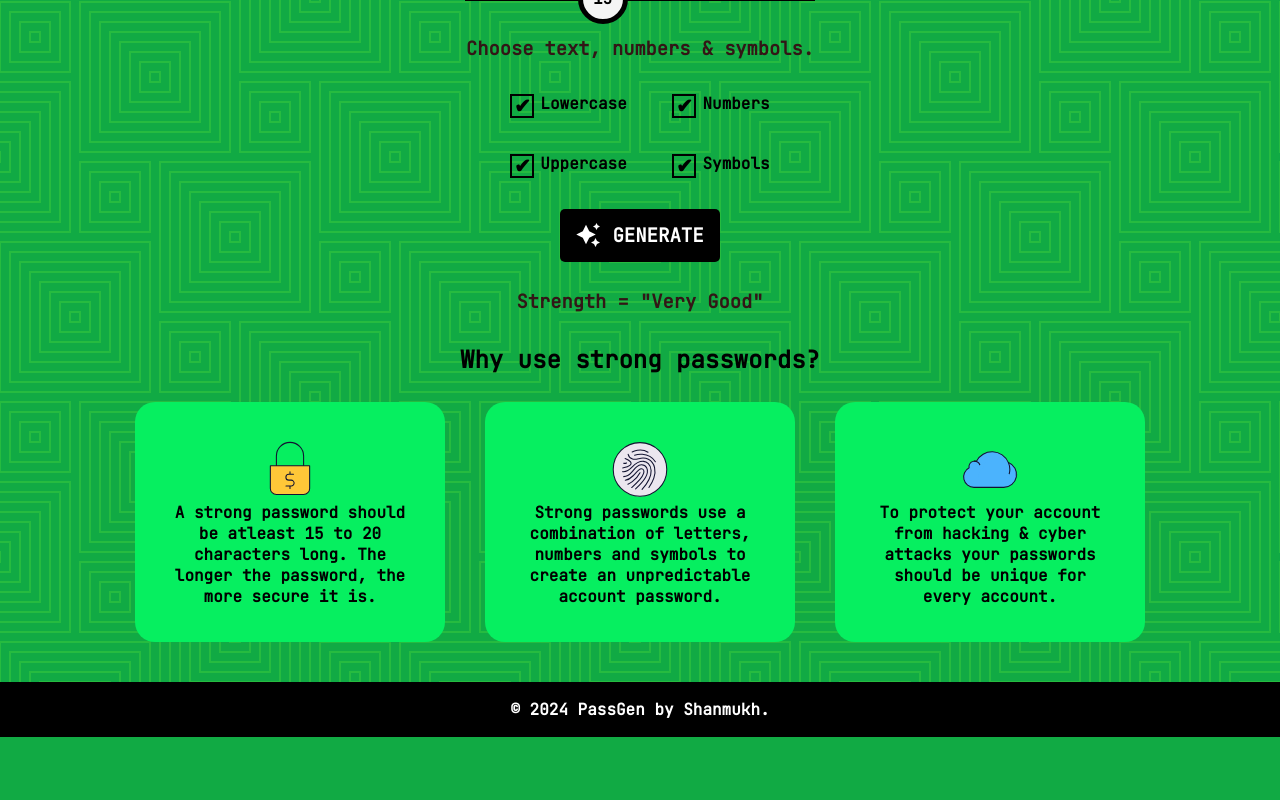
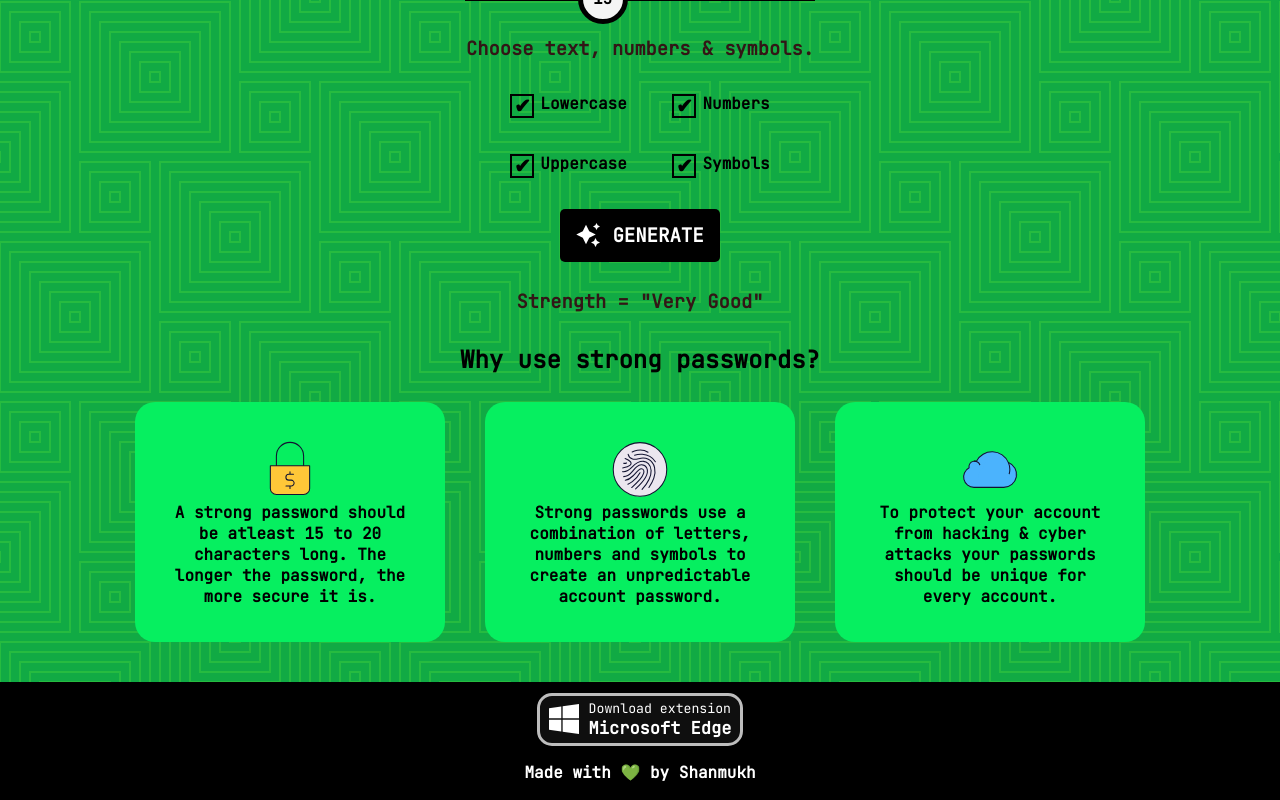
Before and after one commit to Shanmukh025/PassGen, a React (Vite) app: page / in a window 1280 px wide. Shown: the part 398-1198 px from the top of the page. Before the commit the page ends 1135 px from the top, so only its background shows below. Built offline with nearby package versions, Linux system fonts and the light colour scheme.

Commit message:
added button

```diff
--- a/src/App.css
+++ b/src/App.css
@@ -7,21 +7,21 @@
   }
 } */
 
-*{
-  font-family: 'JetBrains Mono', monospace;
+* {
+  font-family: "JetBrains Mono", monospace;
 }
 
 :root {
   font-weight: 800;
 }
 
-h1{
+h1 {
   font-weight: bold;
   font-size: 40px;
   color: rgb(45, 13, 141);
 }
 
-a{
+a {
   text-decoration: none;
   color: black;
 }
@@ -40,8 +40,8 @@ nav {
   padding: 15px;
   color: white;
   background-color: black;
-  justify-content:space-between;
-  font-family: 'JetBrains Mono', monospace;
+  justify-content: space-between;
+  font-family: "JetBrains Mono", monospace;
   font-size: 25px;
   font-weight: 1000;
 }
@@ -56,28 +56,28 @@ nav span {
   font-size: 0.6em;
   margin-bottom: -10px;
   margin-left: 8px;
-  color:#11aa44;
+  color: #11aa44;
 }
 
-.nav-logo{
+.nav-logo {
   display: flex;
   align-items: center;
 }
-.nav-buttons{
+.nav-buttons {
   display: flex;
   justify-content: center;
   align-items: center;
   gap: 1rem;
 }
-.nav-buttons button{
-  padding: .6rem 1rem;
+.nav-buttons button {
+  padding: 0.6rem 1rem;
   font-size: 16px;
   font-weight: 700;
   border-radius: 5px;
   border: none;
   cursor: pointer;
 }
-.heading{
+.heading {
   margin-top: 30px;
   font-size: 20px;
   text-align: center;
@@ -130,15 +130,23 @@ footer {
   }
 }
 
-@media (max-width: 500px){
-  .nav-buttons button{
-    padding: .2rem 0.6rem;
+@media (max-width: 500px) {
+  .nav-buttons button {
+    padding: 0.2rem 0.6rem;
   }
-  .nav-buttons{
+  .nav-buttons {
     gap: 0.5rem;
   }
   nav span {
     font-size: 0px;
+  }
+}
+
+@media (max-width: 767px) {
+  .appstore-button,
+  .button-text {
+      display: block;
+      margin: 0;
   }
 }
 
@@ -156,7 +164,7 @@ footer {
   border-radius: 20px;
 }
 
-.copybtn{
+.copybtn {
   padding: 5px;
   border-radius: 5px;
   background-color: #30b15b;
@@ -165,7 +173,7 @@ footer {
   cursor: pointer;
 }
 
-.genbtn{
+.genbtn {
   padding: 10px;
   border-radius: 5px;
   background-color: blueviolet;
@@ -175,11 +183,11 @@ footer {
   cursor: pointer;
 }
 
-h4{
+h4 {
   color: rgb(60, 49, 49);
 }
 
-.selection{
+.selection {
   /* border: 2px solid blueviolet; */
   display: grid;
   grid-template-columns: auto auto;
@@ -189,7 +197,7 @@ h4{
   height: 60px;
   gap: 5px;
 }
-.selection1{
+.selection1 {
   /* border: 2px solid blueviolet; */
   display: flex;
   justify-content: center;
@@ -197,7 +205,7 @@ h4{
   width: 220px;
   height: 50px;
 }
-.selectionx{
+.selectionx {
   /* border: 2px solid blueviolet; */
   display: flex;
   justify-content: center;
@@ -206,7 +214,7 @@ h4{
   width: 350px;
   height: 50px;
 }
-.selectiony{
+.selectiony {
   /* border: 2px solid blueviolet; */
   display: flex;
   justify-content: center;
@@ -215,11 +223,11 @@ color: black;
   width: 390px;
   height: 10px;
 }
-.gap{
+.gap {
   /* border: 2px solid blueviolet; */
   height: 15px;
 }
-.selectionrange{
+.selectionrange {
   /* border: 2px solid blueviolet; */
   display: flex;
   justify-content: center;
@@ -227,7 +235,7 @@ height: 10px;
   width: 350px;
   height: 50px;
 }
-input[type='checkbox'] {
+input[type="checkbox"] {
   display: none;
 }
 
@@ -240,7 +248,7 @@ label {
 }
 
 label::before {
-  content: '';
+  content: "";
   position: absolute;
   left: 0;
   top: 0;
@@ -250,8 +258,8 @@ label::before {
   background-color: transparent;
 }
 
-input[type='checkbox']:checked + label::before {
-  content: '\2714';
+input[type="checkbox"]:checked + label::before {
+  content: "\2714";
   font-size: 20px;
   color: black;
   /* background-color: rgb(52, 194, 52); */
@@ -370,3 +378,50 @@ input[type='checkbox']:checked + label::before {
   fill: white;
   transform: scale(1.1);
 }
+.appstore-button {
+  display: flex;
+  align-items: center;
+  justify-content: center;
+  padding: 4px 9px;
+  border: 3px solid rgb(189, 189, 189);
+  background-color: rgb(15, 15, 15);
+  border-radius: 15px;
+  gap: 10px;
+  cursor: pointer;
+  transition: all 0.3s;
+  margin: 10px auto;
+}
+.appstore-button svg {
+  width: auto;
+}
+.appstore-button svg path {
+  fill: white;
+  transition: all 0.3s;
+}
+.button-text {
+  display: flex;
+  flex-direction: column;
+  align-items: flex-start;
+  justify-content: center;
+  color: white;
+  transition: all 0.3s;
+}
+.top-text {
+  font-size: 13.2px;
+  font-weight: 500;
+}
+.bottom-text {
+  font-size: 17px;
+  font-weight: 600;
+}
+
+.appstore-button:hover {
+  background-color: rgb(236, 236, 236);
+  border: 3px solid rgb(138, 138, 138);
+}
+.appstore-button:hover .button-text {
+  color: black;
+}
+.appstore-button:hover svg path {
+  fill: black;
+}
--- a/src/components/footer.jsx
+++ b/src/components/footer.jsx
@@ -51,9 +51,18 @@ Strong passwords use a combination of letters, numbers and symbols to create an
     </div>
     <footer>
         <div className="container">
-        <p>&copy; 2024 PassGen by Shanmukh.</p>
+        <button class="appstore-button">
+<svg width="30px" height="30px" viewBox="0 0 17 17" version="1.1" xmlns="http://www.w3.org/2000/svg" xmlns:xlink="http://www.w3.org/1999/xlink">
+	<path d="M0 2.339l6.967-0.959v6.732h-6.967v-5.773zM0 14.661l6.967 0.959v-6.65h-6.967v5.691zM7.734 1.277v6.835h9.266v-8.112l-9.266 1.277zM7.734 15.723l9.266 1.277v-8.030h-9.266v6.753z" fill="#000000" />
+</svg>
+<span class="button-text">
+    <span class="top-text">Download extension</span>
+    <span class="bottom-text">Microsoft Edge</span>
+</span>
+</button>
+        <p>Made with 💚 by Shanmukh</p>
         </div>
-      </footer>
+    </footer>
     </>
 );
 };
```
Also changed, not shown: src/assets/gensparkle.svg (added). Lines whose indentation alone changed are shown as unchanged.
